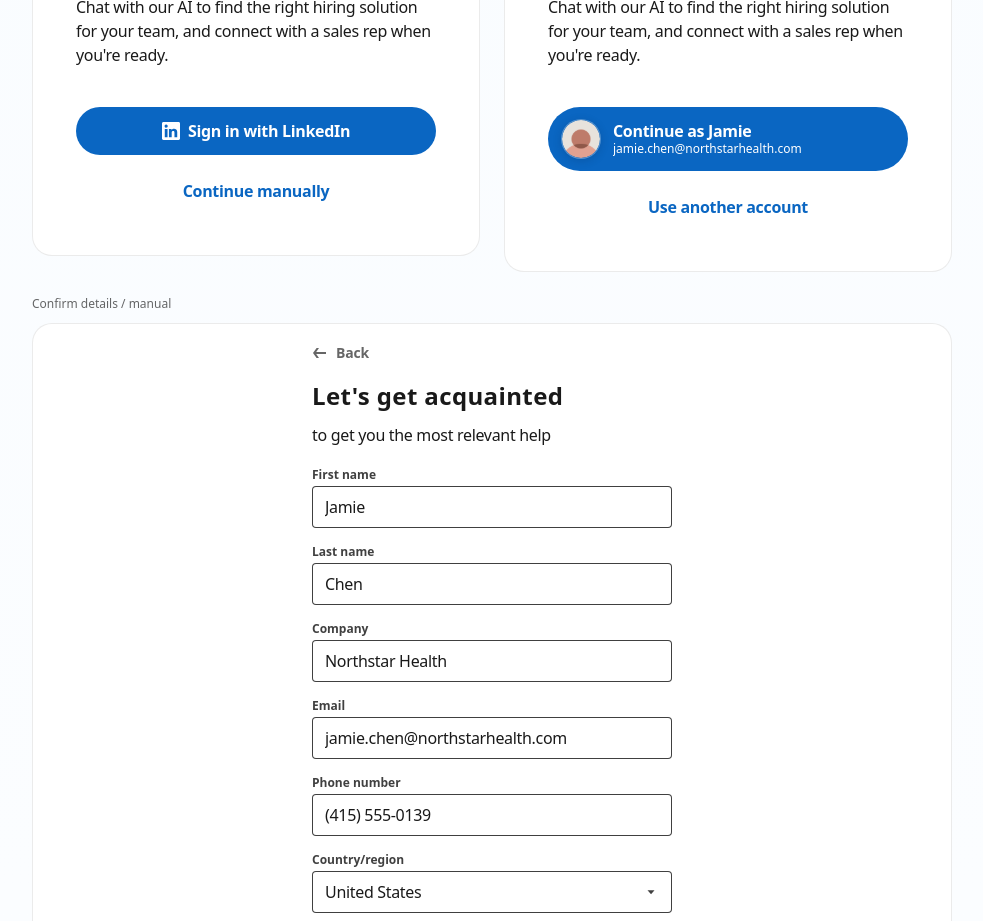
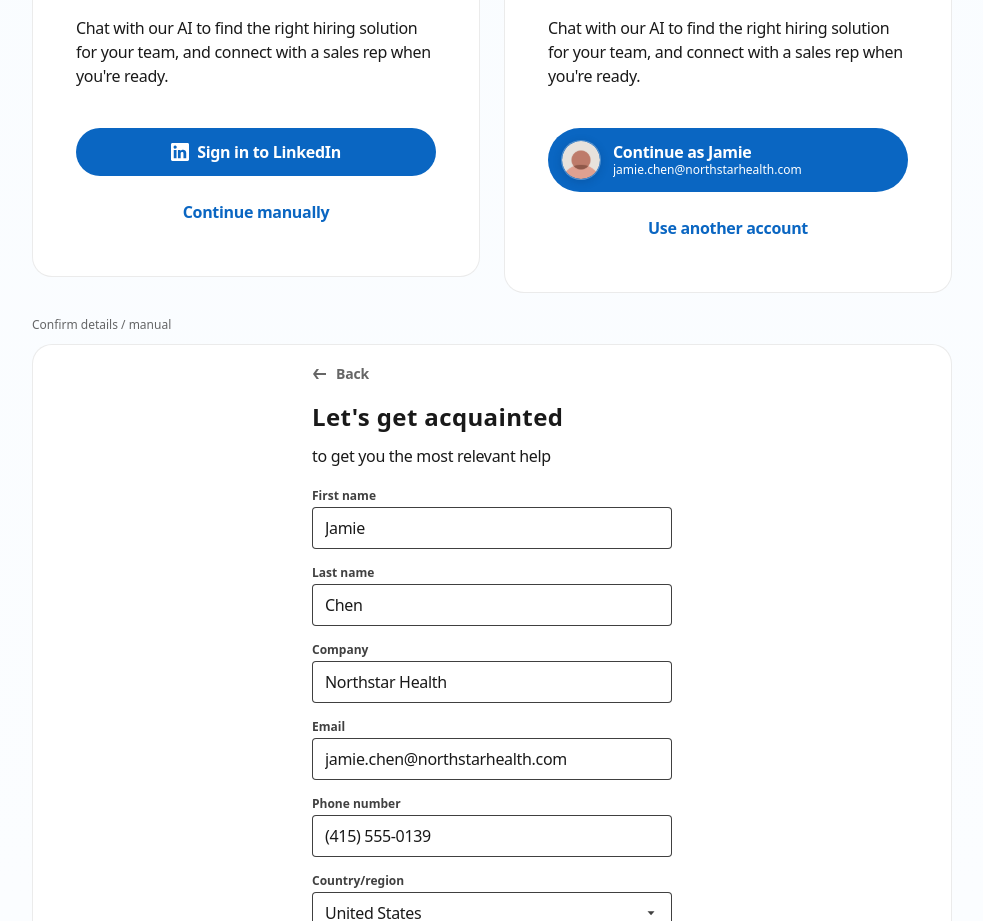
Before and after one commit to princeofshanghai/ai-concierge, a Next.js app: page /internal/ai-concierge-components in a window 1280 px wide. Shown: the part 1500-2421 px from the top of the page, without its empty margins (148-1131 px from the left). Built offline with nearby package versions, Linux system fonts and the light colour scheme.

Commit message:
Reset concierge panel to welcome on reopen

```diff
--- a/src/components/ai-concierge-component-gallery.tsx
+++ b/src/components/ai-concierge-component-gallery.tsx
@@ -198,7 +198,7 @@
 
           <GallerySection id="full-surfaces" title="Full Surfaces">
             <ComponentRow
-              description="Top-level panel that assembles onboarding, conversation, voice, and handoff surfaces, including a gentle composer-content fade-out before the pill morphs, a slightly delayed softer dock-control reveal, voice replies that begin speaking once the first phrase is visible, reliable talk-over interruption, and a voice-to-text handoff that preserves unfinished speech in the composer."
+              description="Top-level panel that assembles onboarding, conversation, voice, and handoff surfaces, including a gentle composer-content fade-out before the pill morphs, a slightly delayed softer dock-control reveal, voice replies that begin speaking once the first phrase is visible, reliable talk-over interruption, a voice-to-text handoff that preserves unfinished speech in the composer, and close/reopen behavior that always returns to the welcome screen instead of resuming the prior chat."
               states={["Main prototype"]}
               title="AiConciergePanel"
             >
--- a/src/components/ai-concierge-onboarding.tsx
+++ b/src/components/ai-concierge-onboarding.tsx
@@ -366,7 +366,7 @@
         onClick={onContinueWithLinkedIn}
         leadingVisual={<LinkedInLogoIcon />}
       >
-        Sign in with LinkedIn
+        Sign in to LinkedIn
       </Button>
     </div>
   );
@@ -540,7 +540,7 @@
                   onClick={onContinueWithLinkedIn}
                   leadingVisual={<LinkedInLogoIcon />}
                 >
-                  Sign in with LinkedIn
+                  Sign in to LinkedIn
                 </Button>
                 <Button
                   variant="tertiary"
--- a/src/components/recruiter-landing-page.tsx
+++ b/src/components/recruiter-landing-page.tsx
@@ -67,10 +67,14 @@
   );
 
   const openChat = () => {
+    if (!isChatOpen) {
+      setScenarioResetVersion((currentValue) => currentValue + 1);
+    }
     setIsChatMounted(true);
     setIsChatOpen(true);
   };
   const closeChat = () => {
+    clearStoredAiConciergeEntrySession();
     setIsChatExpanded(false);
     setIsChatOpen(false);
   };
@@ -212,8 +216,8 @@
         {isChatMounted ? (
           <AiConciergePanel
             authReturnNonce={authReturnNonce}
-            // Preserve in-flow panel state (for example, LinkedIn prefill) unless
-            // an explicit scenario reset was requested from the prototype controls.
+            // Remount the panel for each open so close/reopen returns to the
+            // welcome step, while still letting prototype controls force a reset.
             key={scenarioResetVersion}
             disablePhoneCall
             isOpen={isChatOpen}
--- a/src/lib/prototype-scenario.ts
+++ b/src/lib/prototype-scenario.ts
@@ -41,7 +41,7 @@
 }
 
 export function getPrototypeScenarioAuthHelperText() {
-  return "Changes whether the welcome shows Sign in with LinkedIn or Continue as Jamie.";
+  return "Changes whether the welcome shows Sign in to LinkedIn or Continue as Jamie.";
 }
 
 export function getPrototypeScenarioEntryLabel(
```
Also changed, not shown: 1 other file (tests, documents, lock files or other folders).
